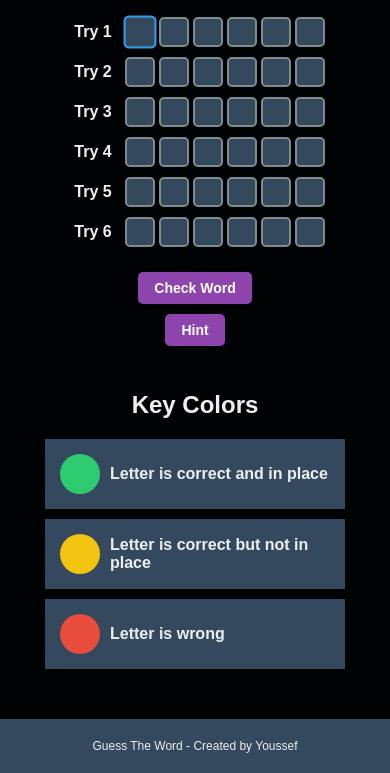
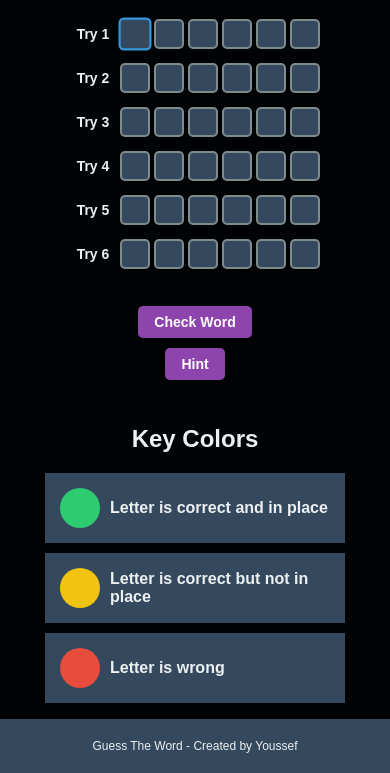
Before and after one commit to YoussefIsmail90/Guess-The-Word, a plain HTML site: page index.html in a window 390 px wide. Shown: the part 71-844 px from the top of the page. Drawn offline with Linux system fonts and the light colour scheme.

Commit message:
Update style.css

```diff
--- a/style.css
+++ b/style.css
@@ -55,6 +55,9 @@ h1 {
 
 .inputs {
     margin-bottom: 20px;
+    display: flex;
+    flex-wrap: wrap;
+    justify-content: center;
 }
 
 .try-1, .try-2, .try-3, .try-4, .try-5, .try-6 {
@@ -242,7 +245,13 @@ button:hover {
         width: 30px;
         height: 30px;
         font-size: 18px;
-        margin: 0 2px;
+        margin: 2px;
+    }
+
+    .try-1 span, .try-2 span, .try-3 span, .try-4 span, .try-5 span, .try-6 span {
+        width: 50px;
+        font-size: 14px;
+        align-self: center;
     }
 
     .key {
```
